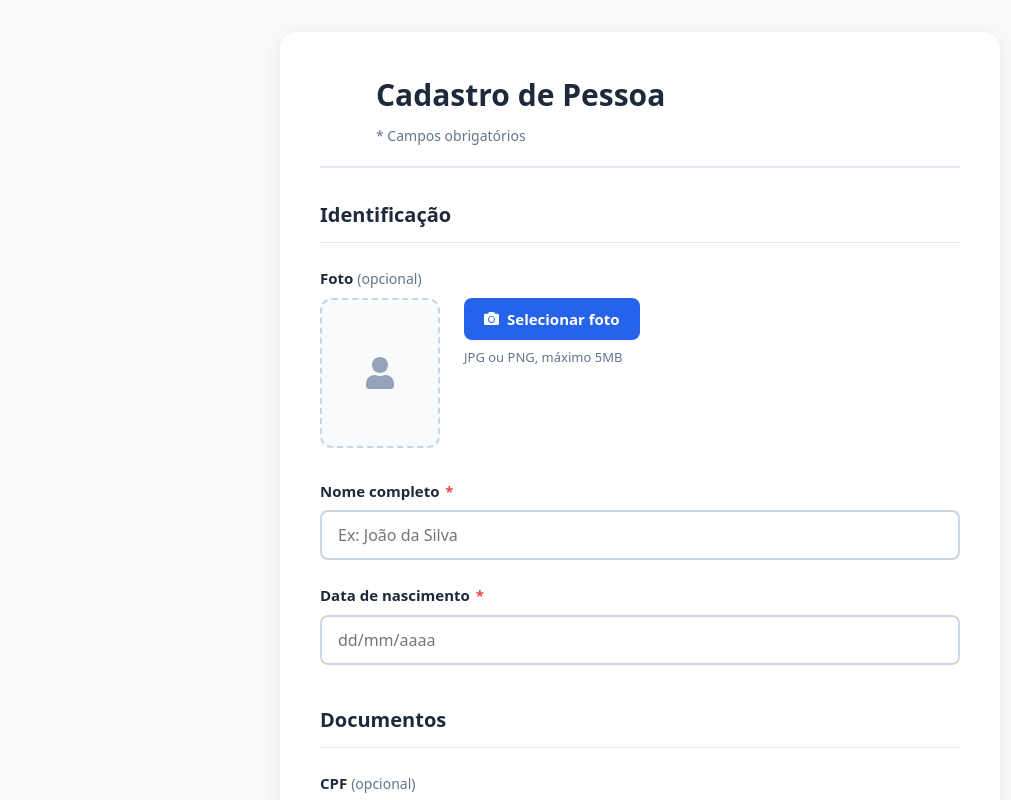
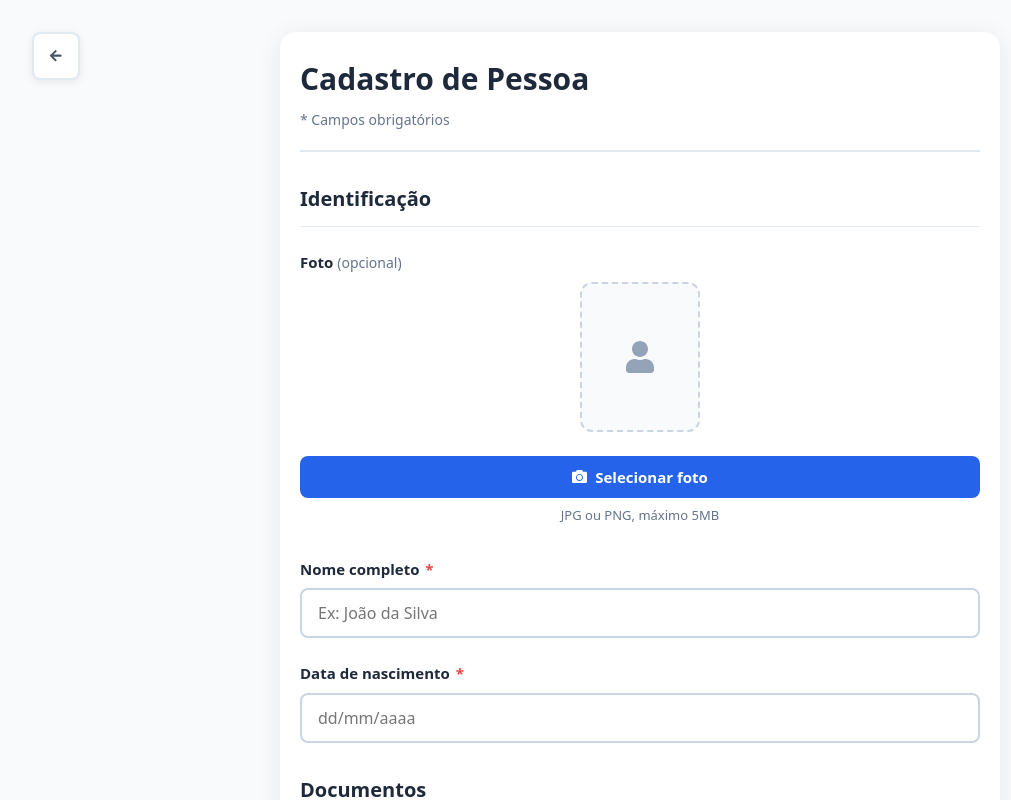
Before and after one commit to Usales/SISPE---Sistema-de-Identifica-o-de-Pessoas, a React (Vite) app: page /cadastro in a window 1280 px wide. Shown: the whole page, without its empty margins (0-1011 px from the left). Built offline with nearby package versions, Linux system fonts and the light colour scheme.

Commit message:
feat: move botÃ£o de voltar para fora do formulÃ¡rio, posicionado ao lado

```diff
--- a/src/pages/cadastro/CadastroPessoa.css
+++ b/src/pages/cadastro/CadastroPessoa.css
@@ -5,6 +5,34 @@
   display: flex;
   justify-content: center;
   align-items: flex-start;
+  position: relative;
+}
+
+.btn-voltar-externo {
+  position: absolute;
+  top: 32px;
+  left: 32px;
+  background: #fff;
+  border: 2px solid #e2e8f0;
+  color: #475569;
+  width: 48px;
+  height: 48px;
+  border-radius: 8px;
+  display: flex;
+  align-items: center;
+  justify-content: center;
+  cursor: pointer;
+  transition: all 0.2s;
+  box-shadow: 0 2px 8px rgba(0, 0, 0, 0.08);
+  z-index: 10;
+}
+
+.btn-voltar-externo:hover {
+  background: #f8fafc;
+  border-color: #cbd5e1;
+  color: #1e293b;
+  transform: translateX(-2px);
+  box-shadow: 0 4px 12px rgba(0, 0, 0, 0.12);
 }
 
 .cadastro-form {
@@ -21,39 +49,6 @@
   margin-bottom: 32px;
   padding-bottom: 20px;
   border-bottom: 2px solid #e2e8f0;
-}
-
-.header-top {
-  display: flex;
-  align-items: flex-start;
-  gap: 16px;
-}
-
-.btn-voltar {
-  background: #f8fafc;
-  border: 2px solid #e2e8f0;
-  color: #475569;
-  width: 40px;
-  height: 40px;
-  border-radius: 8px;
-  display: flex;
-  align-items: center;
-  justify-content: center;
-  cursor: pointer;
-  transition: all 0.2s;
-  flex-shrink: 0;
-  margin-top: 4px;
-}
-
-.btn-voltar:hover {
-  background: #f1f5f9;
-  border-color: #cbd5e1;
-  color: #1e293b;
-  transform: translateX(-2px);
-}
-
-.header-title {
-  flex: 1;
 }
 
 .form-header h2 {
@@ -332,6 +327,14 @@
     padding: 16px;
   }
 
+  .btn-voltar-externo {
+    top: 16px;
+    left: 16px;
+    width: 44px;
+    height: 44px;
+  }
+}
+
   .cadastro-form {
     padding: 24px 20px;
   }
--- a/src/pages/cadastro/CadastroPessoa.jsx
+++ b/src/pages/cadastro/CadastroPessoa.jsx
@@ -230,22 +230,18 @@ function CadastroPessoa() {
 
   return (
     <div className="cadastro-container">
-      <form className="cadastro-form" onSubmit={handleSubmit}>
-        <div className="form-header">
-          <div className="header-top">
       <button
         type="button"
-              className="btn-voltar"
+        className="btn-voltar-externo"
         onClick={() => navigate('/dashboard')}
         title="Voltar ao dashboard"
       >
         <FaArrowLeft />
       </button>
-            <div className="header-title">
+      <form className="cadastro-form" onSubmit={handleSubmit}>
+        <div className="form-header">
           <h2>Cadastro de Pessoa</h2>
           <p className="form-legend">* Campos obrigatórios</p>
-            </div>
-          </div>
         </div>
 
         {/* Seção 1: Identificação */}
```
Lines whose indentation alone changed are shown as unchanged.
